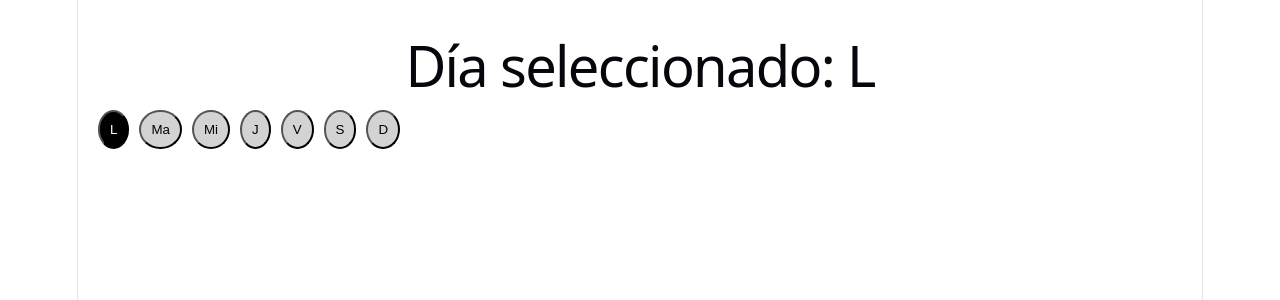
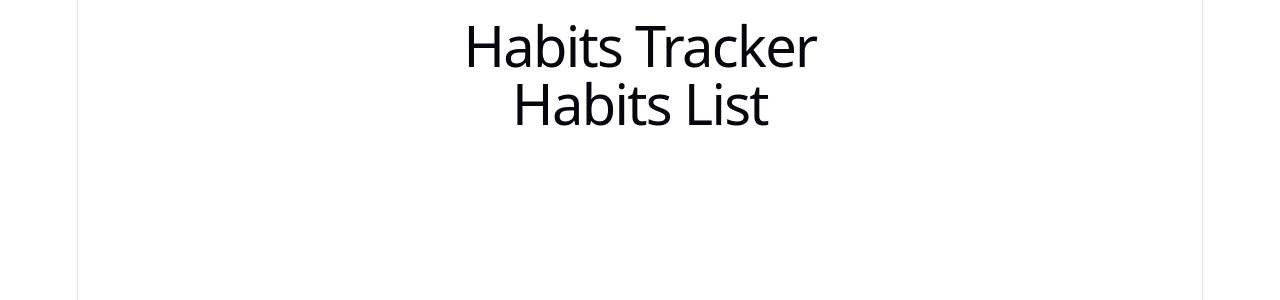
Before and after one commit to o0VanFanel0o/habit-react, a React (Vite) app: page / in a window 1280 px wide. Shown: the top 300 px of the page. Built offline with nearby package versions, Linux system fonts and the light colour scheme.

Commit message:
refactor: update App component to implement HabitsList and remove day selection
- Introduced HabitsList component to manage and display habits.
- Removed day selection functionality and related state management.
- Updated the main heading to "Habits Tracker".

```diff
--- a/src/App.jsx
+++ b/src/App.jsx
@@ -1,33 +1,15 @@
 import { useState } from "react";
+import HabitsList from "./components/HabitsList";
 
 function App() {
-
-  const [selectedDay, setSelectedDay] = useState("L");
-
-  const days = ["L","Ma","Mi","J","V","S","D"];
-
+  const [habits, setHabits] = useState([
+    { id: 1, name: "Read", time: 30, completed: false },
+    { id: 2, name: "Exercise", time: 45, completed: true },
+  ]);
   return (
-    <div style={{ padding: "20px" }}>
-
-      <h1>Día seleccionado: {selectedDay}</h1>
-
-      <div style={{ display: "flex", gap: "10px" }}>
-        {days.map((day) => (
-          <button
-            key={day}
-            onClick={() => setSelectedDay(day)}
-            style={{
-              padding: "10px",
-              borderRadius: "50%",
-              background: selectedDay === day ? "black" : "lightgray",
-              color: selectedDay === day ? "white" : "black"
-            }}
-          >
-            {day}
-          </button>
-        ))}
-      </div>
-
+    <div>
+      <h1>Habits Tracker</h1>
+      <HabitsList habits={habits}/>
     </div>
   );
 }
--- /dev/null
+++ b/src/components/HabitsList.jsx
@@ -0,0 +1,9 @@
+const HabitsList = () => {
+    return (
+        <div>
+            <h1>Habits List</h1>
+        </div>
+    )
+}
+
+export default HabitsList;
```
